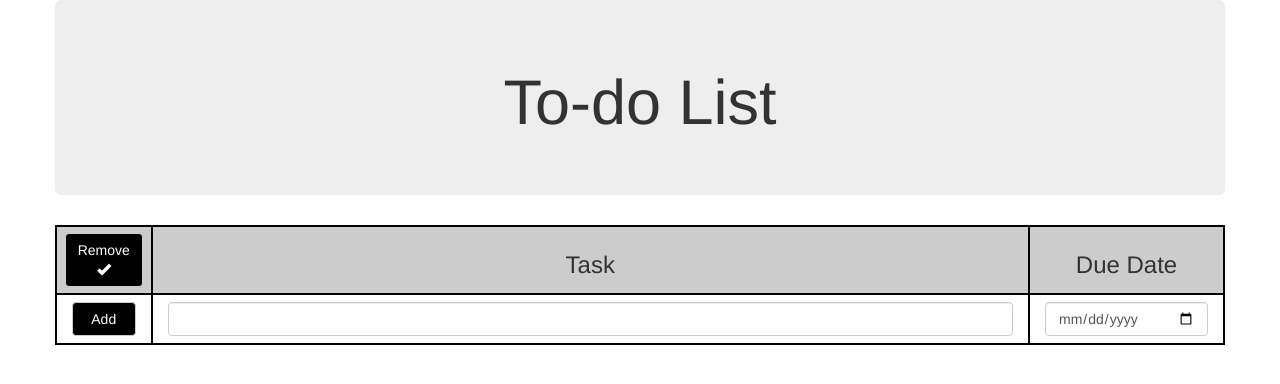
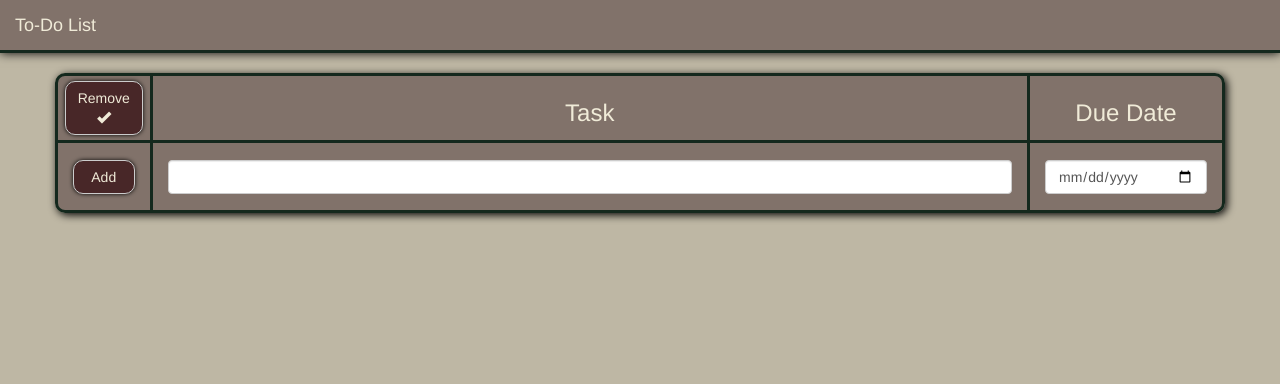
Before and after one commit to TylerJAllen/to-do-list, a plain HTML site: page index.html in a window 1280 px wide. Drawn offline with Linux system fonts and the light colour scheme.

Commit message:
DO MOAR STYLING

```diff
--- a/css/styles.css
+++ b/css/styles.css
@@ -1,34 +1,76 @@
+body {
+  background-color: #BEB7A4;
+  color: #14281D;
+}
+
+.container {
+  margin-top: 10px;
+  border-radius: 10px;
+  box-shadow: 2px 2px 8px black;
+}
+
+.navbar {
+  border-radius: 0;
+  background-color: #81726A;
+  border: none;
+  border-bottom: 3px solid #14281D;
+  box-shadow: 0 0 10px black;
+}
+#brand {
+  color: #F0EBD8;
+}
 .tasks-header div:first-child {
-  border-left: 2px solid black;
+  border-top-left-radius: 10px;
 }
+.tasks-header div:last-child {
+  border-top-right-radius: 10px;
+}
+#task-input div:first-child {
+  border-bottom-left-radius: 10px;
+}
+#task-input div:last-child {
+  border-bottom-right-radius: 10px;
+}
+.tasks-header div:first-child, #task-input div:first-child {
+  border-left: 3px solid #14281D;
+}
+
 .tasks-header div {
-  border-top: 2px solid black;
-  border-bottom: 2px solid black;
-  border-right: 2px solid black;
-  background-color: #ccc;
+  border-top: 3px solid #14281D;
+}
+.tasks-header {
+  color: #F0EBD8;
+}
+.tasks-header div, #task-input div {
+  border-bottom: 3px solid #14281D;
+  border-right: 3px solid #14281D;
+  background-color: #81726A;
   height: 70px;
 }
 .task div:first-child {
-  border-left: 2px solid black;
+  border-left: 3px solid #14281D;
 }
 .task div {
   height: 50px;
-  border-bottom: 2px solid black;
-  border-right: 2px solid black;
+  border-bottom: 3px solid #14281D;
+  border-right: 3px solid #14281D;
 }
 .task {
   word-wrap: break-word;
-  background-color: #eee;
+  background-color: #A5A5A5;
 }
 .task:nth-child(2n+1) {
-  background-color: #fff;
+  background-color: #A2A79E;
 }
 #input-form div input, #input-form div button, .task div * {
   margin: 10px 0;
 }
 #input-form div button, #remove-task {
-  background-color: black;
-  color: white;
+  background-color: #482728;
+  /*border: 1px solid #210001;*/
+  border-radius: 10px;
+  box-shadow: 0 0 4px black;
+  color: #F0EBD8;
 }
 #input-form div button {
   width: 100%;
@@ -39,6 +81,9 @@
 .form-group {
   margin-bottom: 0;
 }
+.checkbox {
+  border: 100px solid black;
+}
 .left-col, .task div:last-child, .tasks-header div, #input-form div {
   display: flex;
   align-items: center;
--- a/index.html
+++ b/index.html
@@ -9,12 +9,15 @@
     <script src="js/scripts.js"></script>
   </head>
   <body>
+    <nav class="navbar navbar-default">
+      <a class="navbar-brand" href="#" id="brand">To-Do List</a>
+    </nav>
     <div class="container">
-      <div class="row jumbotron">
+      <!-- <div class="row">
         <div class="col-xs-12 text-center">
           <h1>To-do List</h1>
         </div>
-      </div>
+      </div> -->
       <div class="row tasks-header">
         <div class="col-xs-1">
           <button id="remove-task" class="btn btn-default">Remove<br><span class="glyphicon glyphicon-ok" aria-hidden="true"></span></button>
@@ -30,7 +33,7 @@
         </div>
       </div>
       <!-- stuff gets inserted here -->
-      <div class="row task" id="task-input">
+      <div class="row" id="task-input">
         <form id="input-form">
           <div class="col-xs-1 form-group">
             <button id="add-task" class="btn btn-default">Add</button>
--- a/js/scripts.js
+++ b/js/scripts.js
@@ -4,8 +4,6 @@ function Task(task,date){
   this.date = date;
   this.completed = false;
 }
-
-
 
 //user interface logic
 $(function() {
@@ -16,7 +14,8 @@ $(function() {
     var newTask = new Task(task, date);
 
     $('#task-input').before('<div class="row task"><div class="col-xs-1 left-col"><input type="checkbox" class="checkbox"></div><div class="col-xs-9"><h4>' + newTask.task + '</h4></div><div class="col-xs-2"><h4>' + newTask.date + '</h4></div></div>');
-
+    // $("#task").val("");
+    // $("#date").val("");
   });
   $("#remove-task").click(function(){
     $("input[type='checkbox']:checked").each(function(index){
```
